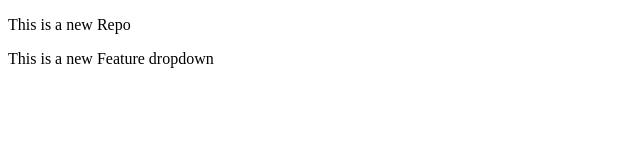
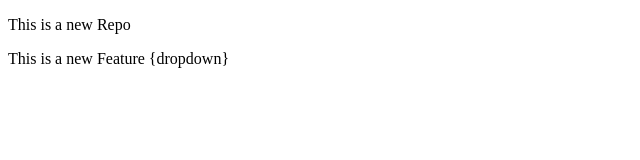
Before and after one commit to Aman-22112002/localrepo, a plain HTML site: page index.html in a window 1280 px wide. Shown: the full height of the page, 0-640 px from the left. Drawn offline with Linux system fonts and the light colour scheme.

```diff
--- a/index.html
+++ b/index.html
@@ -6,6 +6,6 @@
 </head>
 <body>
 <p>This is a new Repo</p>
-<p>This is a new Feature dropdown</p>
+<p>This is a new Feature {dropdown}</p>
 </body>
 </html>
```
